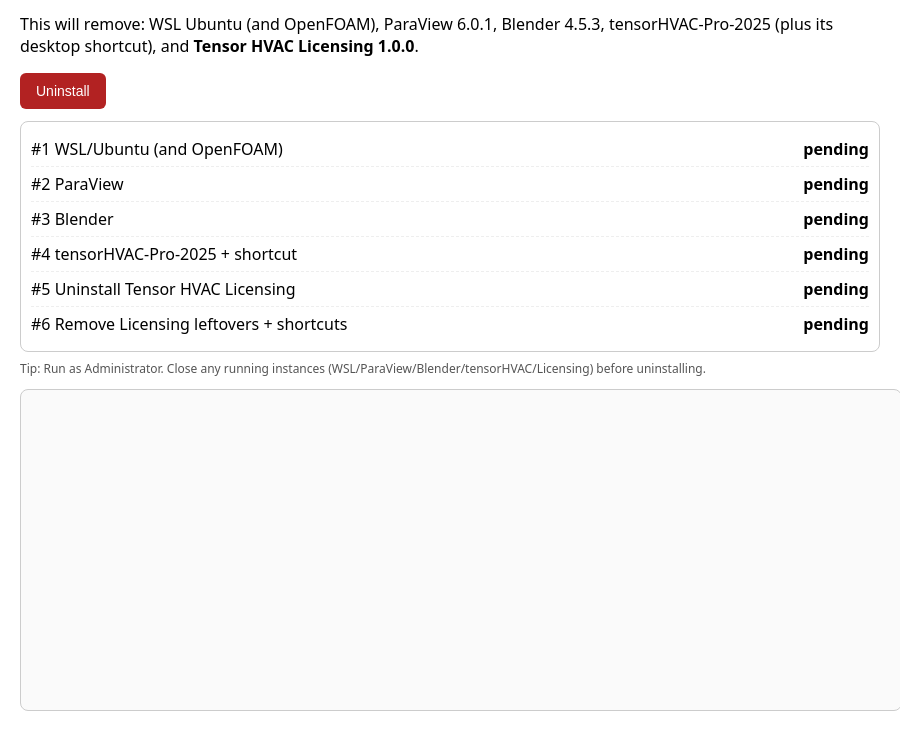
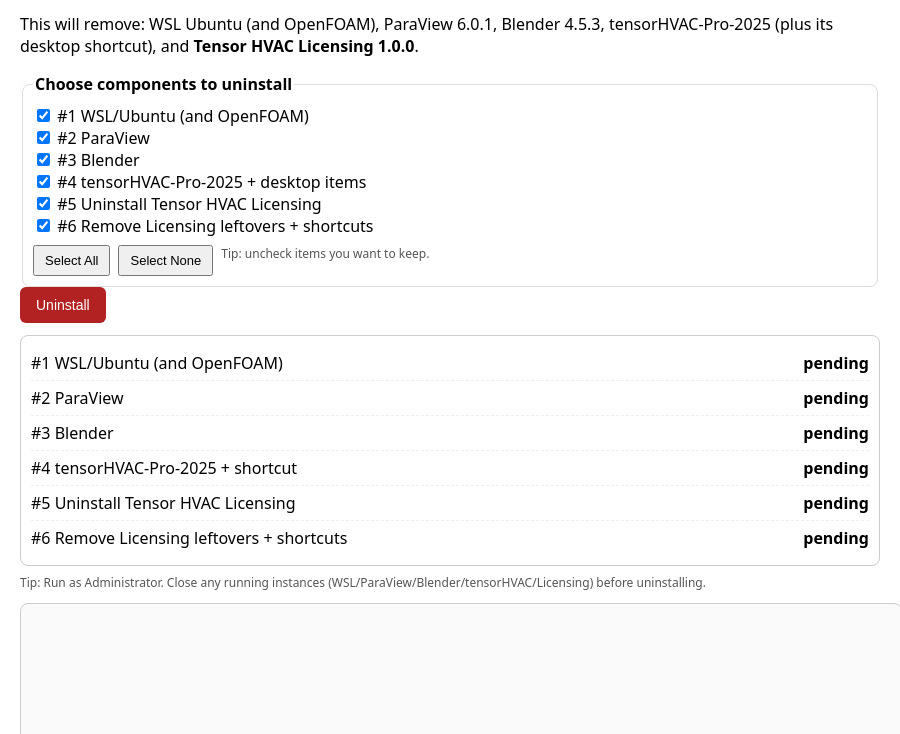
Before and after one commit to Caesar3142/tensorCFD_uninstaller, an Electron app: page index.html in a window 900 px wide. Both pictures are taken after a click on the button "Uninstall". Shown: the part 66-800 px from the top of the page. Drawn offline with Linux system fonts and the light colour scheme; no server answers.

Commit message:
update to 2025.1.2

```diff
--- a/index.html
+++ b/index.html
@@ -17,6 +17,12 @@
     .error { color: #b22222; }
     #log { width: 100%; height: 300px; margin-top: 12px; padding: 10px; font-family: ui-monospace, Menlo, Consolas, monospace; font-size: 12px; border: 1px solid #ccc; border-radius: 8px; background: #fafafa; white-space: pre-wrap; overflow: auto; }
     .hint { color: #555; margin-top: 8px; font-size: 12px; }
+    fieldset { margin-top: 12px; border: 1px solid #ddd; border-radius: 8px; padding: 10px; }
+    legend { font-weight: 600; }
+    .row { display: flex; gap: 10px; align-items: center; flex-wrap: wrap; }
+    .controls { display: flex; gap: 8px; margin-top: 8px; }
+    .secondary { padding: 6px 10px; font-size: 13px; }
+    .muted { color: #555; font-size: 12px; }
   </style>
 </head>
 <body>
@@ -25,6 +31,36 @@
     This will remove: WSL Ubuntu (and OpenFOAM), ParaView 6.0.1, Blender 4.5.3,
     tensorHVAC-Pro-2025 (plus its desktop shortcut), and <strong>Tensor HVAC Licensing 1.0.0</strong>.
   </p>
+
+  <!-- Component Checklist -->
+  <fieldset>
+    <legend>Choose components to uninstall</legend>
+    <div class="row">
+      <label><input type="checkbox" id="cb-wsl" checked> #1 WSL/Ubuntu (and OpenFOAM)</label>
+    </div>
+    <div class="row">
+      <label><input type="checkbox" id="cb-paraview" checked> #2 ParaView</label>
+    </div>
+    <div class="row">
+      <label><input type="checkbox" id="cb-blender" checked> #3 Blender</label>
+    </div>
+    <div class="row">
+      <label><input type="checkbox" id="cb-app" checked> #4 tensorHVAC-Pro-2025 + desktop items</label>
+    </div>
+    <div class="row">
+      <label><input type="checkbox" id="cb-licensing" checked> #5 Uninstall Tensor HVAC Licensing</label>
+    </div>
+    <div class="row">
+      <label><input type="checkbox" id="cb-leftovers" checked> #6 Remove Licensing leftovers + shortcuts</label>
+    </div>
+
+    <div class="controls">
+      <button id="checkAll" class="secondary" type="button">Select All</button>
+      <button id="uncheckAll" class="secondary" type="button">Select None</button>
+      <span class="muted">Tip: uncheck items you want to keep.</span>
+    </div>
+  </fieldset>
+
   <button id="startBtn" class="danger">Uninstall</button>
 
   <div id="steps">
--- a/package.json
+++ b/package.json
@@ -1,6 +1,6 @@
 {
-  "name": "tensorHVAC-Pro-2025-uninstaller",
-  "version": "1.0.0",
+  "name": "Uninstaller_tensorHVAC-Pro",
+  "version": "2025.1.2",
   "description": "Uninstaller for WSL Ubuntu/OpenFOAM, ParaView, Blender, and tensorHVAC-Pro-Setup-2025",
   "main": "main.js",
   "author": "Caesar Wiratama",
@@ -11,7 +11,7 @@
   },
   "build": {
     "appId": "com.tensorcfd.uninstaller",
-    "productName": "Uninstaller tensorHVAC-Pro-2025",
+    "productName": "Uninstaller tensorHVAC-Pro",
     "directories": {
       "output": "dist",
       "buildResources": "assets"
--- a/renderer.js
+++ b/renderer.js
@@ -20,17 +20,44 @@
   if (status === 'error') el.classList.add('error');
 }
 
+// Optional checklist inputs (will be null if you haven't added the checkboxes yet)
+const cbWSL = document.getElementById('cb-wsl');
+const cbPV  = document.getElementById('cb-paraview');
+const cbBL  = document.getElementById('cb-blender');
+const cbAPP = document.getElementById('cb-app');
+const cbLIC = document.getElementById('cb-licensing');
+const cbLO  = document.getElementById('cb-leftovers');
+
 btn.addEventListener('click', async () => {
   btn.disabled = true;
   logEl.textContent = '';
   Object.values(titleToId).forEach(id => setStatus(id, 'pending'));
 
-  const result = await window.uninstaller.start(false);
-  if (result.canceled) {
+  // Build selections if checkboxes exist; else default to "all true" (back-compat)
+  const selections = {
+    wsl: cbWSL ? cbWSL.checked : true,
+    paraview: cbPV ? cbPV.checked : true,
+    blender: cbBL ? cbBL.checked : true,
+    app: cbAPP ? cbAPP.checked : true,
+    licensing: cbLIC ? cbLIC.checked : true,
+    leftovers: cbLO ? cbLO.checked : true
+  };
+
+  let result;
+  try {
+    // Preferred (new) call shape: pass an options object
+    result = await window.uninstaller.start({ confirm: false, selections });
+  } catch (e) {
+    // Fallback for older preload that only accepts a boolean
+    // (Selections will be ignored in that mode.)
+    result = await window.uninstaller.start(false);
+  }
+
+  if (result && result.canceled) {
     btn.disabled = false;
     return;
   }
-  if (!result.ok) {
+  if (!result || !result.ok) {
     alert('Uninstall finished with warnings/errors. Check the log.');
   } else {
     alert('Uninstall complete.');
```
Also changed, not shown: main.js (+61 -35 lines).
